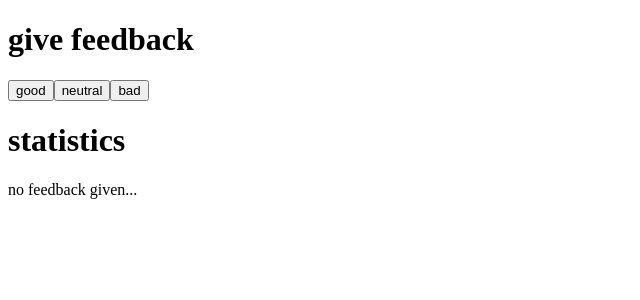
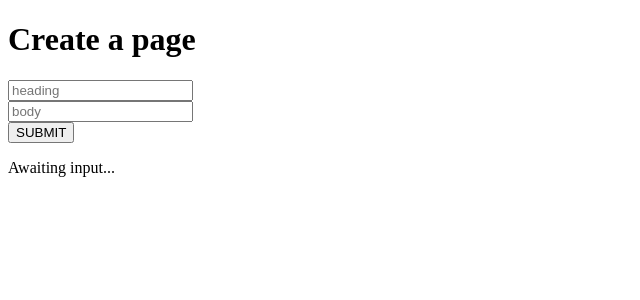
Before and after one commit to enci5/Devotion, a React (Vite) app in the folder react-frontend/: page / in a window 1280 px wide. Shown: the top 300 px of the page, without its empty margins (0-640 px from the left). Built offline with nearby package versions, Linux system fonts and the light colour scheme.

Commit message:
Completed MVP features to create a heading and body for a new entry

```diff
--- a/react-frontend/src/App.jsx
+++ b/react-frontend/src/App.jsx
@@ -1,105 +1,62 @@
 import { useState } from 'react'
 
-const Button = ({ onClick, text }) => {
 
-  //Needs to increase the counter for whether it is good, bad or neutral
-  //When the button is clicked, pass in variable to manipulate
-  return (
-    <button onClick={onClick}>
-      {text}
-    </button>
-  )
-}
+const Entry = ({ heading, body }) => {
 
-const Statistics = ({ good, neutral, bad }) => {
-
-  console.log('these are the props', { good })
-
-  const total = (good + neutral + bad)
-  const average = total / 3
-  const positive = (good / total) * 100
-
-  if (total === 0) {
+  if (heading || body) {
     return (
-      <div>
-        <p>no feedback given...</p>
-      </div>
+      <>
+        <h2>
+          {heading}
+        </h2>
+        <p>
+          {body}
+        </p>
+      </>
     )
   }
 
   return (
-    <div>
-      <table>
-        <tbody>
-          <StatisticLine text="Good" value={good} />
-          <StatisticLine text="Neutral" value={neutral} />
-          <StatisticLine text="Bad" value={bad} />
-          <StatisticLine text="Total" value={total} />
-          <StatisticLine text="Average" value={average} />
-          <StatisticLine text="Positive" value={positive} />
-        </tbody>
-      </table>
-    </div>
+    <>
+      <p> Awaiting input...</p>
+    </>
   )
 }
 
-const StatisticLine = ({ text, value }) => {
 
-  if (text === "Positive") {
-    return (
+const App = () => {
+  // save clicks of each button to its own state
+  const [heading, setHeading] = useState("")
+  const [body, setBody] = useState("")
+  const [submittedHeading, setSubmittedHeading] = useState("")
+  const [submittedBody, setSubmittedBody] = useState("")
 
-      <tr>
-        <td>{text}</td>
-        <td>{value} %</td>
-      </tr>
-    )
+  console.log("Heading --> ", heading)
+  console.log("Body-> ", body)
+
+  const handleSubmit = (e) => {
+    e.preventDefault()
+    setSubmittedHeading(heading)
+    setSubmittedBody(body)
   }
 
   return (
-    <tr>
-      <td>{text}</td>
-      <td>{value}</td>
-    </tr>
+
+    <div>
+      <h1>Create a page</h1>
+      <form onSubmit={handleSubmit}>
+        <input value={heading} placeholder="heading" onChange={(e) => setHeading(e.target.value)} />
+        <br />
+        <input value={body} placeholder="body" onChange={(e) => setBody(e.target.value)} />
+        <br />
+        <button type="submit">SUBMIT</button>
+      </form>
+
+      <Entry heading={submittedHeading} body={submittedBody} />
+    </div>
+
   )
 
 }
 
-const App = () => {
-  // save clicks of each button to its own state
-  const [good, setGood] = useState(0)
-  const [neutral, setNeutral] = useState(0)
-  const [bad, setBad] = useState(0)
-
-  const increaseGood = () => {
-
-    console.log('increasing, value before', { good })
-    setGood(good + 1)
-  }
-
-  const increaseNeutral = () => {
-
-    console.log('increasing, value before', { neutral })
-    setNeutral(neutral + 1)
-  }
-
-  const increaseBad = () => {
-
-    console.log('increasing, value before', { bad })
-    setBad(bad + 1)
-  }
-
-  return (
-    <div>
-      <h1>give feedback</h1>
-      <Button onClick={increaseGood} text="good" />
-      <Button onClick={increaseNeutral} text="neutral" />
-      <Button onClick={increaseBad} text="bad" />
-      <h1>statistics</h1>
-      <Statistics good={good} neutral={neutral} bad={bad} />
-    </div>
-  )
-}
-
-
-
 export default App
```
